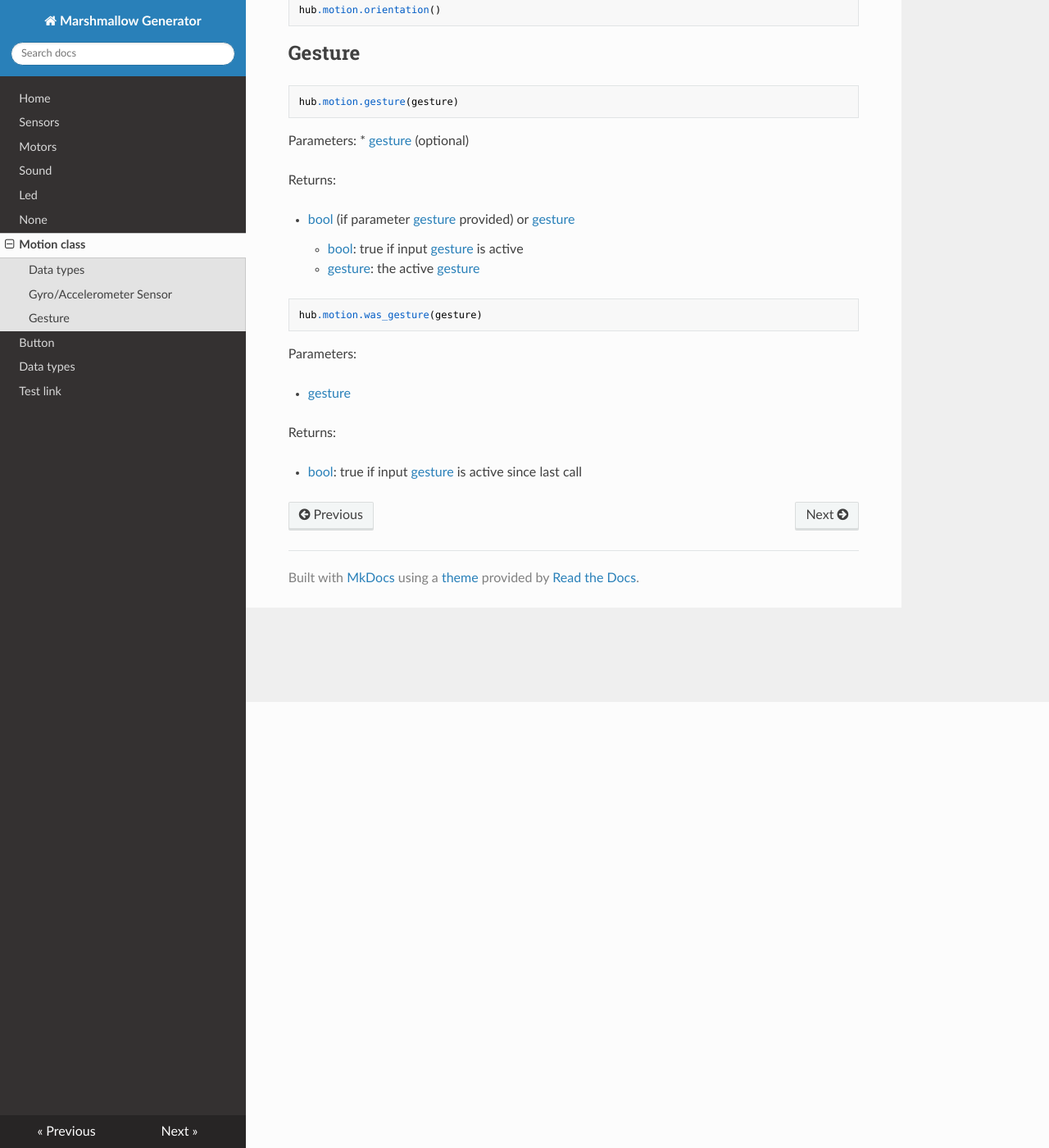
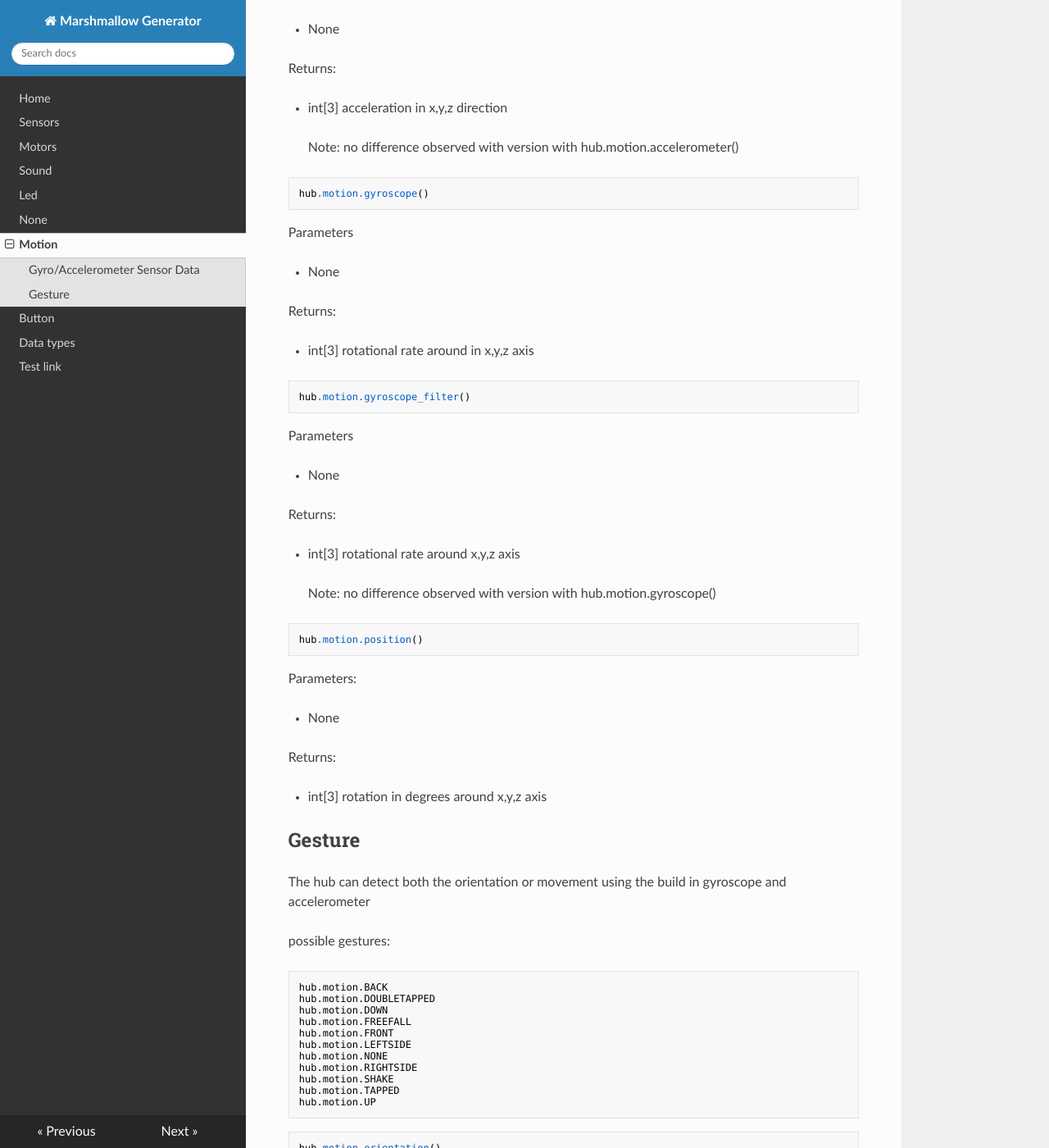
Before and after one commit to NStrijbosch/hub-module-notes, an MkDocs documentation site: the page built from docs/motion.md, in a window 1280 px wide and 1400 px high, scrolled down 544 px. Shown: the whole window at 82% size. Built offline with MkDocs 1.6.1, drawn with Linux system fonts in a browser that asks for light colours; nearby versions of some CDN libraries; some of the changed text lies outside the part shown.

Commit message:
Update motion

````diff
--- a/docs/motion.md
+++ b/docs/motion.md
@@ -1,50 +1,117 @@
 
-# Motion class
+# Motion
 
-## Data types
-
-
-## Gyro/Accelerometer Sensor
+## Gyro/Accelerometer Sensor Data
 
 ```
 hub.motion.accelerometer()
 ```
-Input: None
+Parameters
 
-Output:
+* None
+
+Returns:
+
+* int[3] acceleration in x,y,z direction
+
+```
+hub.motion.accelerometer_filter()
+```
+Parameters
+
+* None
+
+Returns:
+
+* int[3] acceleration in x,y,z direction
+
+> Note: no difference observed with version with hub.motion.accelerometer()
+
 ```
 hub.motion.gyroscope()
 ```
+Parameters
+
+* None
+
+Returns:
+
+* int[3] rotational rate around in x,y,z axis
+
+```
+hub.motion.gyroscope_filter()
+```
+Parameters
+
+* None
+
+Returns:
+
+* int[3] rotational rate around x,y,z axis
+
+> Note: no difference observed with version with hub.motion.gyroscope()
 
 ```
 hub.motion.position()
+```
+
+Parameters:
+
+* None
+
+Returns:
+
+* int[3] rotation in degrees around x,y,z axis
+
+## Gesture
+
+The hub can detect both the orientation or movement using the build in gyroscope and accelerometer
+
+possible gestures:
+
+```
+hub.motion.BACK
+hub.motion.DOUBLETAPPED
+hub.motion.DOWN
+hub.motion.FREEFALL
+hub.motion.FRONT
+hub.motion.LEFTSIDE
+hub.motion.NONE
+hub.motion.RIGHTSIDE
+hub.motion.SHAKE
+hub.motion.TAPPED
+hub.motion.UP
 ```
 
 ```
 hub.motion.orientation()
 ```
 
-## Gesture
+Parameters:
+
+* None
+
+Returns:
+
+* string referecing a [gesture](data_types.md#gesture)
+
 
 ```
-hub.motion.gesture(gesture)
+hub.motion.gesture(string)
 ```
 Parameters:
-* [gesture](data_types.md#gesture) (optional)
+* string referencing a [gesture](data_types.md#gesture) (optional)
 
 
 Returns:
 
-* [bool](bool) (if parameter [gesture](data_types.md#gesture) provided) or [gesture](data_types.md#gesture)
-    * [bool](bool): true if input [gesture](data_types.md#gesture) is active
-    * [gesture](data_types.md#gesture): the active  [gesture](data_types.md#gesture)
-
+* [bool](bool): true if input [gesture](data_types.md#gesture) is active
 ```
-hub.motion.was_gesture(gesture)
+hub.motion.was_gesture(string)
 ```
 Parameters:
 
-* [gesture](data_types.md#gesture)
+* string referencing a [gesture](data_types.md#gesture)
 
 
 Returns:
````
